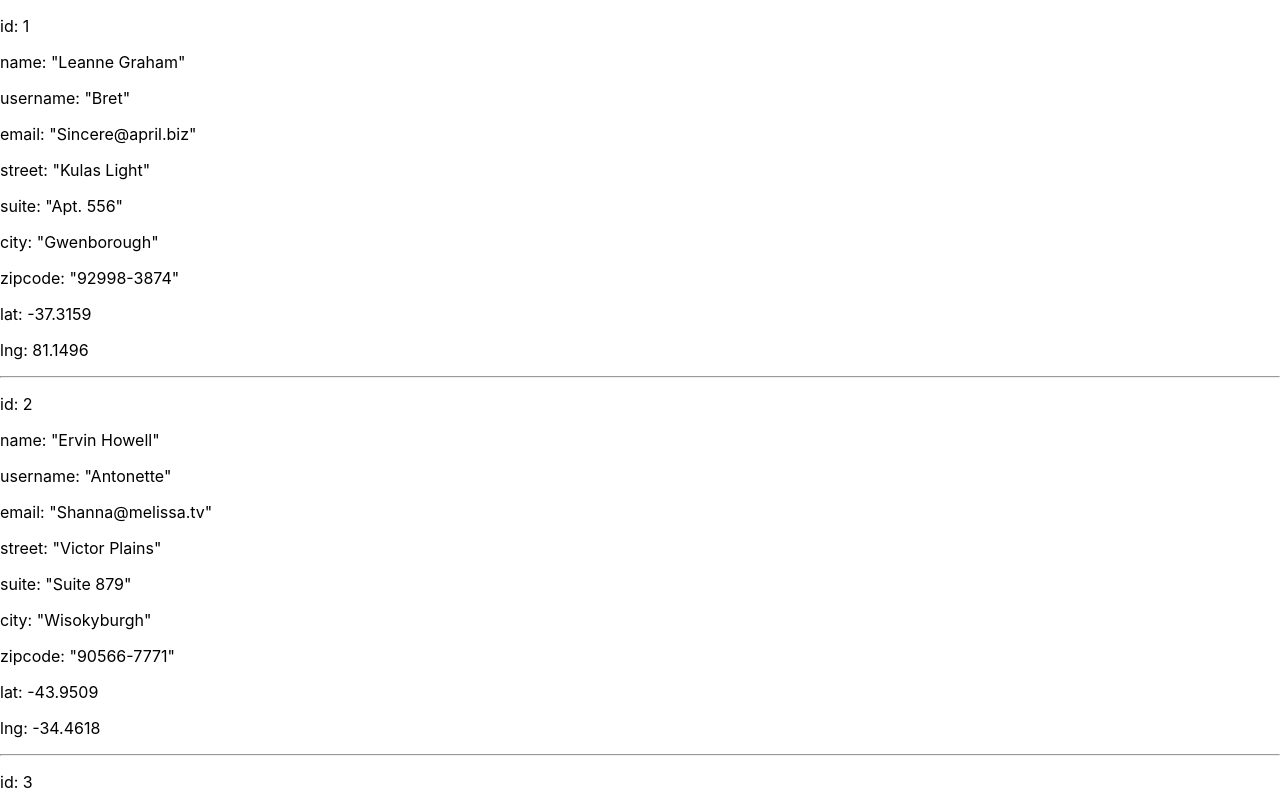
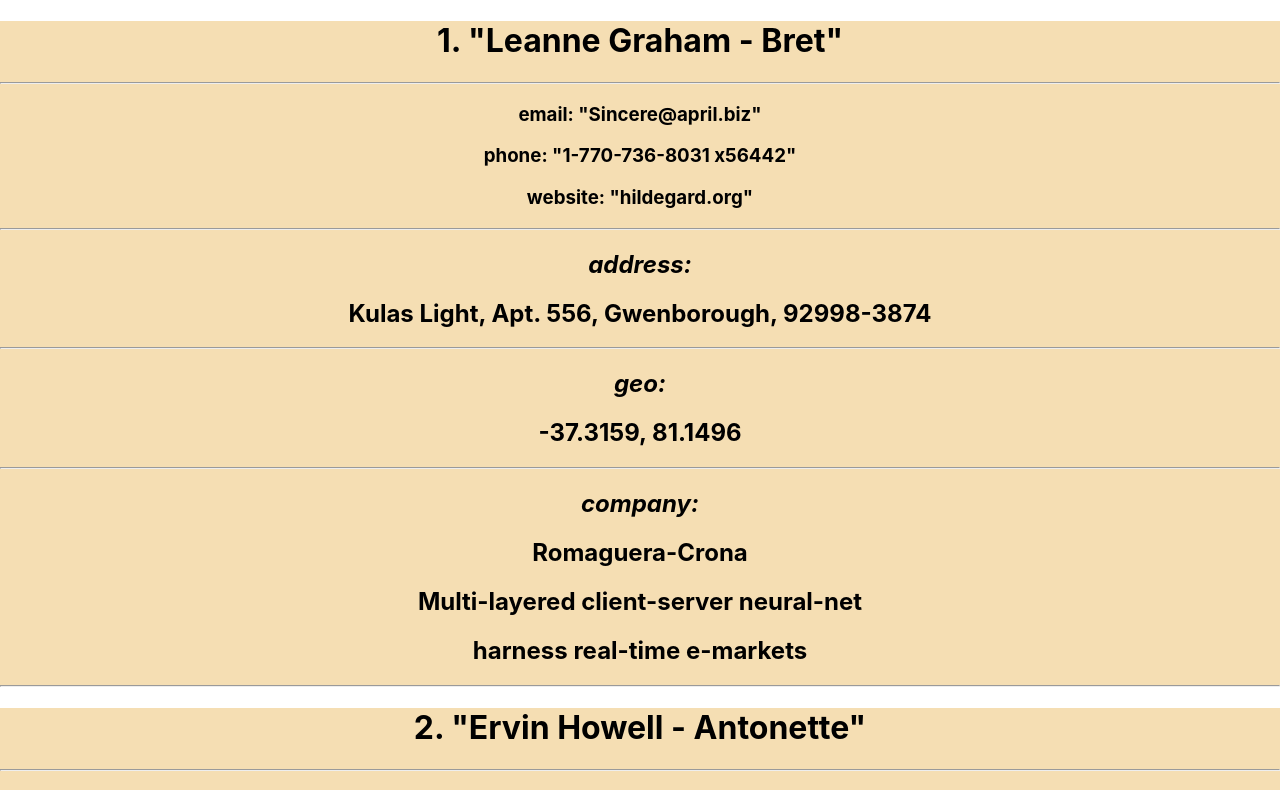
Before and after one commit to PashaAstrax/june-2021-react, a React (Create React App) app: page / in a window 1280 px wide. Shown: the top 790 px of the page. Built offline with nearby package versions, Linux system fonts and the light colour scheme.

Commit message:
create ClassWork#1 react

```diff
--- a/src/App.js
+++ b/src/App.js
@@ -1,5 +1,4 @@
 import Users from "./components/users/Users";
-
 
 export default function App() {
   return (
--- /dev/null
+++ b/src/components/Style.css
@@ -0,0 +1,4 @@
+.user {
+    background: wheat;
+    text-align: center;
+}
--- a/src/components/address/Address.js
+++ b/src/components/address/Address.js
@@ -4,10 +4,9 @@ export default function Address({address}) {
   return (
     <div>
         <div className={"address"}>
-            <p>street: "{address.street}"</p>
-            <p>suite: "{address.suite}"</p>
-            <p>city: "{address.city}"</p>
-            <p>zipcode: "{address.zipcode}"</p>
+            <h2><i>address: </i></h2>
+            <h2>{address.street}, {address.suite}, {address.city}, {address.zipcode}</h2>
+            <hr/>
 
             <Geo geo={address.geo}/>
         </div>
--- /dev/null
+++ b/src/components/company/Company.js
@@ -0,0 +1,13 @@
+export default function Company({company}) {
+  return (
+    <div>
+        <div className={"company"}>
+            <h2><i>company: </i></h2>
+            <h2>{company.name}</h2>
+            <h2>{company.catchPhrase}</h2>
+            <h2>{company.bs}</h2>
+            <hr/>
+        </div>
+    </div>
+  );
+}
--- a/src/components/geo/Geo.js
+++ b/src/components/geo/Geo.js
@@ -1,9 +1,10 @@
+
 export default function Geo({geo}) {
   return (
     <div>
         <div className={"geo"}>
-            <p>lat: {geo.lat}</p>
-            <p>lng: {geo.lng}</p>
+            <h2><i>geo: </i></h2>
+            <h2>{geo.lat}, {geo.lng}</h2>
             <hr/>
         </div>
     </div>
--- a/src/components/user/User.js
+++ b/src/components/user/User.js
@@ -1,15 +1,19 @@
 import Address from "../address/Address";
+import Company from "../company/Company";
 
 export default function User({user}) {
   return (
     <div>
         <div className={"user"}>
-            <p>id: {user.id}</p>
-            <p>name: "{user.name}"</p>
-            <p>username: "{user.username}"</p>
-            <p>email: "{user.email}"</p>
+            <h1>{user.id}. "{user.name} - {user.username}"</h1>
+            <hr/>
+            <h3>email: "{user.email}"</h3>
+            <h3>phone: "{user.phone}"</h3>
+            <h3>website: "{user.website}"</h3>
+            <hr/>
 
             <Address address={user.address}/>
+            <Company company={user.company}/>
         </div>
     </div>
   );
--- a/src/components/users/Users.js
+++ b/src/components/users/Users.js
@@ -1,4 +1,5 @@
 import User from "../user/User";
+import "../Style.css"
 
 export default function Users() {
     let usersList = [
@@ -236,7 +237,6 @@ export default function Users() {
     return (
     <div>
         <div className={"users"}>
-
             <User user={usersList[0]}/>
             <User user={usersList[1]}/>
             <User user={usersList[2]}/>
```
